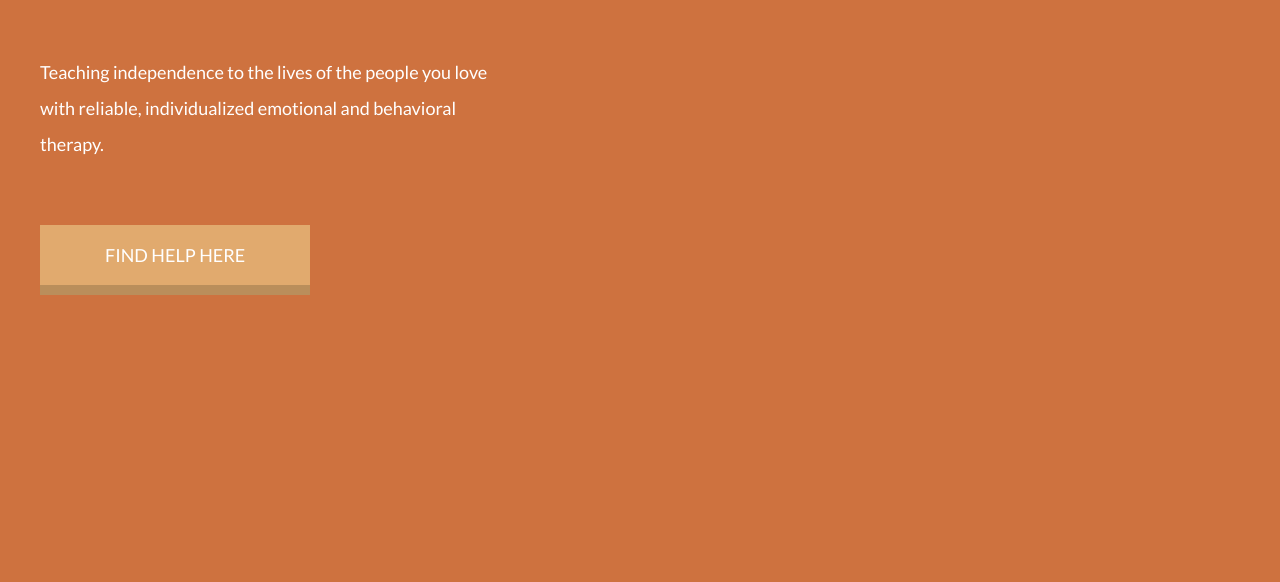
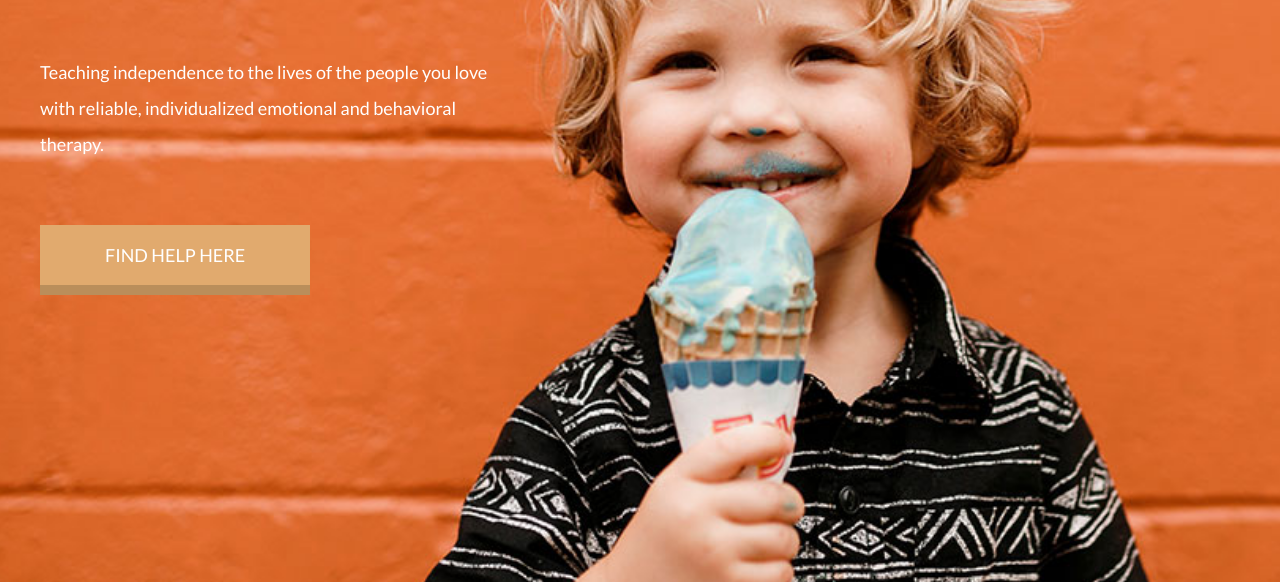
Before and after one commit to makusheva/McGrew, a plain HTML site: page index.html in a window 1280 px wide. Shown: the part 457-1039 px from the top of the page. Drawn offline with nearby package versions, Linux system fonts and the light colour scheme.

Commit message:
image path fix

```diff
--- a/css/style.css
+++ b/css/style.css
@@ -101,7 +101,7 @@ h1:after {
   padding-right: 40px;
   padding-top: 344px;
   padding-bottom: 300px;
-  background-image: url(./images/welcombcg.jpg);
+  background-image: url(../images/welcombcg.jpg);
   background-position: center center;
   background-repeat: no-repeat;
   background-size: cover;
```
